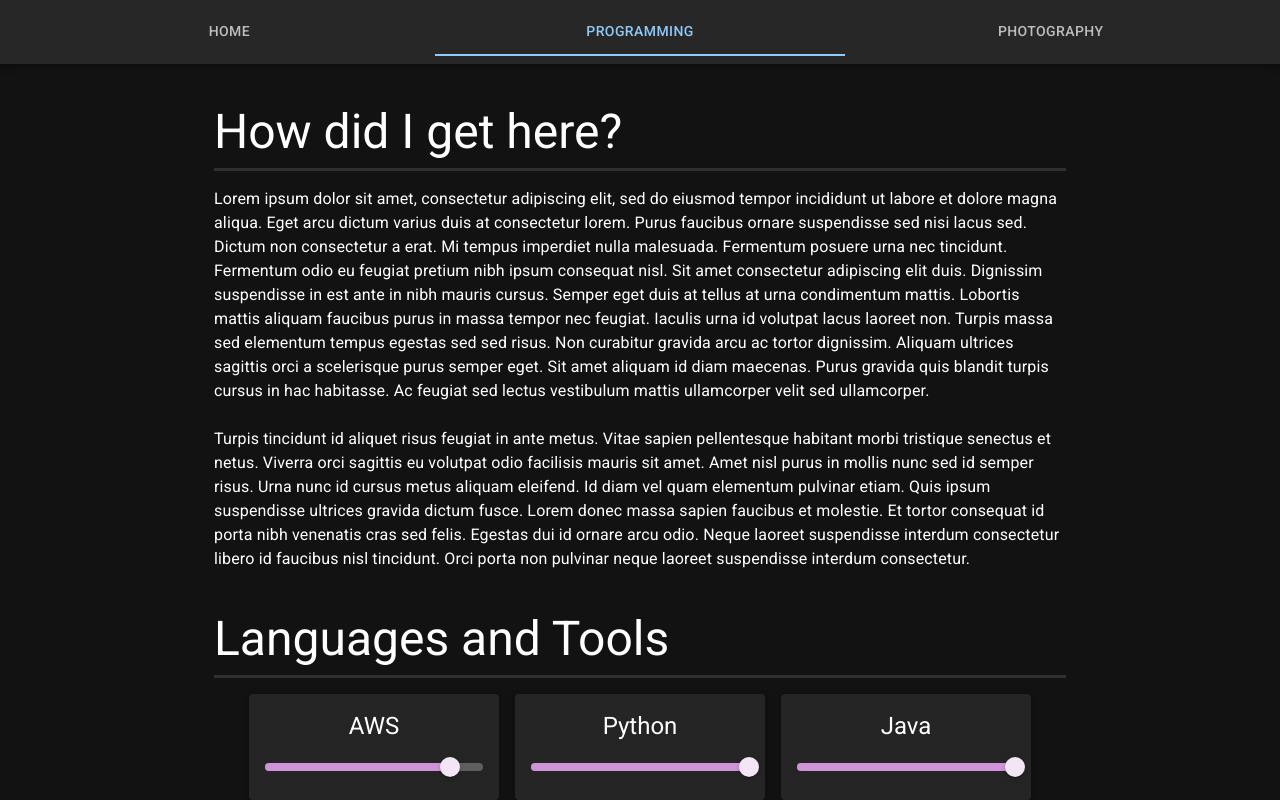
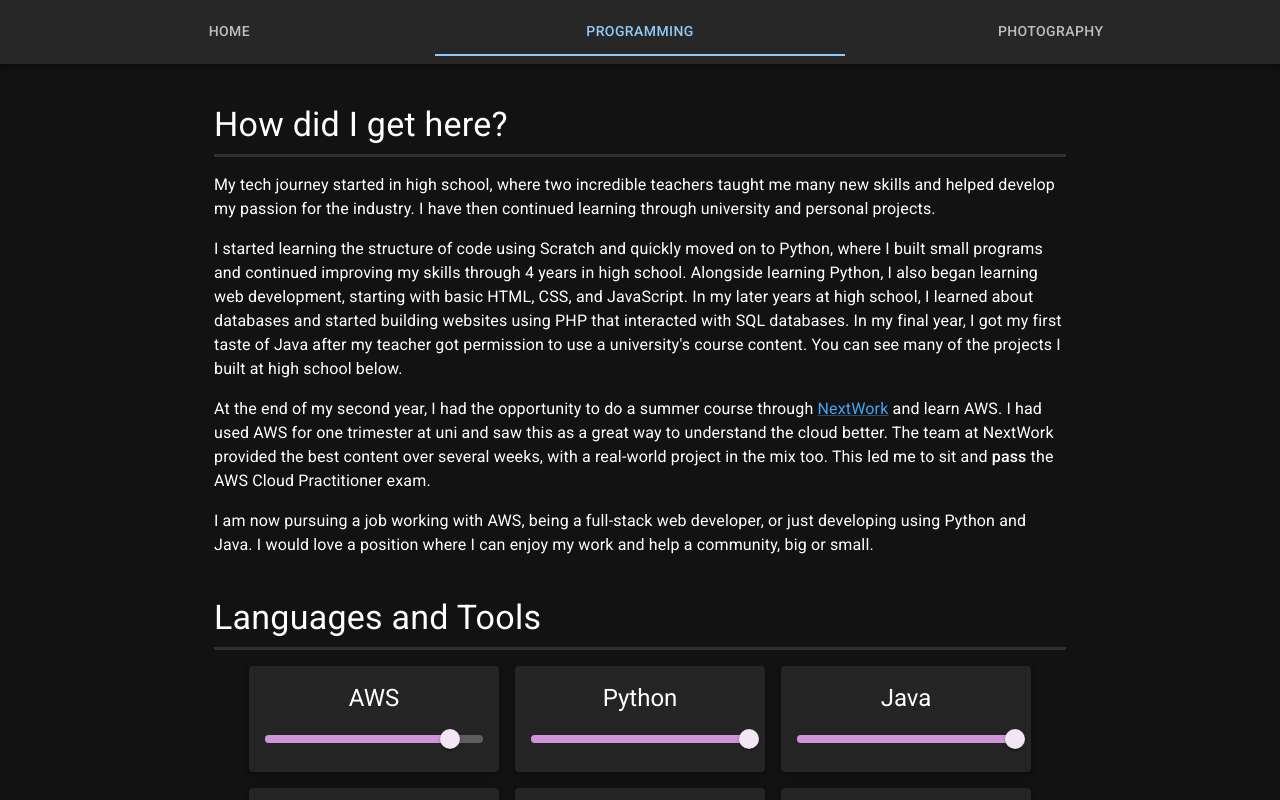
Before and after one commit to JJeeff248/portfolio, a React (Create React App) app in the folder main/: page / in a window 1280 px wide. Both pictures are taken after a click on the tab "PROGRAMMING". Shown: the top 800 px of the page. Built offline with nearby package versions, Linux system fonts and the light colour scheme.

Commit message:
Added content to about section

```diff
--- a/main/src/dev/DevPage.jsx
+++ b/main/src/dev/DevPage.jsx
@@ -1,5 +1,5 @@
 import React from "react";
-import { Box, Container, Divider, Typography } from "@mui/material";
+import { Box, Container, Divider, Link, Typography } from "@mui/material";
 import languages from "./Languages.js";
 import ProgrammingCard from "./ProgrammingCard";
 import AwardCard from "./AwardCard.jsx";
@@ -17,51 +17,66 @@ const DevPage = () => {
             }}
         >
             <Box id="about" width="100%">
-                <Typography variant="h3" textAlign="left" mb={1}>
+                <Typography variant="h4" textAlign="left" mb={1}>
                     How did I get here?
                 </Typography>
                 <Divider sx={{ mb: 2, borderBottomWidth: 3 }} />
-                <Typography variant="body1" mb={3}>
-                    Lorem ipsum dolor sit amet, consectetur adipiscing elit, sed
-                    do eiusmod tempor incididunt ut labore et dolore magna
-                    aliqua. Eget arcu dictum varius duis at consectetur lorem.
-                    Purus faucibus ornare suspendisse sed nisi lacus sed. Dictum
-                    non consectetur a erat. Mi tempus imperdiet nulla malesuada.
-                    Fermentum posuere urna nec tincidunt. Fermentum odio eu
-                    feugiat pretium nibh ipsum consequat nisl. Sit amet
-                    consectetur adipiscing elit duis. Dignissim suspendisse in
-                    est ante in nibh mauris cursus. Semper eget duis at tellus
-                    at urna condimentum mattis. Lobortis mattis aliquam faucibus
-                    purus in massa tempor nec feugiat. Iaculis urna id volutpat
-                    lacus laoreet non. Turpis massa sed elementum tempus egestas
-                    sed sed risus. Non curabitur gravida arcu ac tortor
-                    dignissim. Aliquam ultrices sagittis orci a scelerisque
-                    purus semper eget. Sit amet aliquam id diam maecenas. Purus
-                    gravida quis blandit turpis cursus in hac habitasse. Ac
-                    feugiat sed lectus vestibulum mattis ullamcorper velit sed
-                    ullamcorper.
+                <Typography variant="body1" mb={2}>
+                    My tech journey started in high school, where two incredible
+                    teachers taught me many new skills and helped develop my
+                    passion for the industry. I have then continued learning
+                    through university and personal projects.
+                </Typography>
+                <Typography variant="body1" mb={2}>
+                    I started learning the structure of code using Scratch and
+                    quickly moved on to Python, where I built small programs and
+                    continued improving my skills through 4 years in high
+                    school. Alongside learning Python, I also began learning web
+                    development, starting with basic HTML, CSS, and JavaScript.
+                    In my later years at high school, I learned about databases
+                    and started building websites using PHP that interacted with
+                    SQL databases. In my final year, I got my first taste of
+                    Java after my teacher got permission to use a university's
+                    course content. You can see many of the projects I built at
+                    high school below.
+                </Typography>
+                <Typography variant="body1" mb={2}>
+                    At the end of my second year, I had the opportunity to do a
+                    summer course through{" "}
+                    <Link
+                        href="https://nextwork.org/"
+                        target="_blank"
+                        color="primary.dark"
+                    >
+                        NextWork
+                    </Link>{" "}
+                    and learn AWS. I had used AWS for one trimester at uni and
+                    saw this as a great way to understand the cloud better. The
+                    team at NextWork provided the best content over several
+                    weeks, with a real-world project in the mix too. This led me
+                    to sit and{" "}
+                    <Box fontWeight="fontWeightMedium" display="inline">
+                        pass
+                    </Box>{" "}
+                    the AWS Cloud Practitioner exam.
                 </Typography>
                 <Typography variant="body1">
-                    Turpis tincidunt id aliquet risus feugiat in ante metus.
-                    Vitae sapien pellentesque habitant morbi tristique senectus
-                    et netus. Viverra orci sagittis eu volutpat odio facilisis
-                    mauris sit amet. Amet nisl purus in mollis nunc sed id
-                    semper risus. Urna nunc id cursus metus aliquam eleifend. Id
-                    diam vel quam elementum pulvinar etiam. Quis ipsum
-                    suspendisse ultrices gravida dictum fusce. Lorem donec massa
-                    sapien faucibus et molestie. Et tortor consequat id porta
-                    nibh venenatis cras sed felis. Egestas dui id ornare arcu
-                    odio. Neque laoreet suspendisse interdum consectetur libero
-                    id faucibus nisl tincidunt. Orci porta non pulvinar neque
-                    laoreet suspendisse interdum consectetur.
+                    I am now pursuing a job working with AWS, being a full-stack web developer, or just developing using Python and Java. I would love a position where I can enjoy my work and help a community, big or small.
                 </Typography>
             </Box>
             <Box id="languages-tools" mt={5} width="100%">
-                <Typography variant="h3" textAlign="left" mb={1}>
+                <Typography variant="h4" textAlign="left" mb={1}>
                     Languages and Tools
                 </Typography>
                 <Divider sx={{ mb: 2, borderBottomWidth: 3 }} />
-                <Box sx={{ display: "flex", flexWrap: "wrap", gap: 2, justifyContent: "center" }}>
+                <Box
+                    sx={{
+                        display: "flex",
+                        flexWrap: "wrap",
+                        gap: 2,
+                        justifyContent: "center",
+                    }}
+                >
                     {languages.map((language) => (
                         <ProgrammingCard
                             key={language.title}
@@ -73,24 +88,48 @@ const DevPage = () => {
                 </Box>
             </Box>
             <Box id="awards-certifications" mt={5} width="100%">
-                <Typography variant="h3" textAlign="left" mb={1}>
+                <Typography variant="h4" textAlign="left" mb={1}>
                     Awards and Certifications
                 </Typography>
                 <Divider sx={{ mb: 2, borderBottomWidth: 3 }} />
-                <Box sx={{ display: "flex", flexWrap: "wrap", gap: 2, justifyContent: "center" }}>
-                    <AwardCard title="AWS Certified Cloud Practitioner" img={require("./images/aws-logo.png")} link="https://www.credly.com/badges/abd5711a-990c-4b6b-a43e-bf6cf300bb03/public_url" />
-                    <AwardCard title="Certificate of Approval (Security Guard)" img={require("./images/moj-logo.png")} link="https://forms.justice.govt.nz/search/PSPLA/" addition="ID: 21-082641" />
-                    <AwardCard title="Queen Scout Award" img={require("./images/scouts-logo.png")} />
+                <Box
+                    sx={{
+                        display: "flex",
+                        flexWrap: "wrap",
+                        gap: 2,
+                        justifyContent: "center",
+                    }}
+                >
+                    <AwardCard
+                        title="AWS Certified Cloud Practitioner"
+                        img={require("./images/aws-logo.png")}
+                        link="https://www.credly.com/badges/abd5711a-990c-4b6b-a43e-bf6cf300bb03/public_url"
+                    />
+                    <AwardCard
+                        title="Certificate of Approval (Security Guard)"
+                        img={require("./images/moj-logo.png")}
+                        link="https://forms.justice.govt.nz/search/PSPLA/"
+                        addition="ID: 21-082641"
+                    />
+                    <AwardCard
+                        title="Queen Scout Award"
+                        img={require("./images/scouts-logo.png")}
+                    />
                 </Box>
             </Box>
             <Box id="projects" mt={5} width="100%">
-                <Typography variant="h3" textAlign="left" mb={1}>
+                <Typography variant="h4" textAlign="left" mb={1}>
                     Projects
                 </Typography>
                 <Divider sx={{ mb: 2, borderBottomWidth: 3 }} />
-                <Box sx={{ display: "flex", flexWrap: "wrap", gap: 2, justifyContent: "center" }}>
-
-                </Box>
+                <Box
+                    sx={{
+                        display: "flex",
+                        flexWrap: "wrap",
+                        gap: 2,
+                        justifyContent: "center",
+                    }}
+                ></Box>
             </Box>
         </Container>
     );
```
